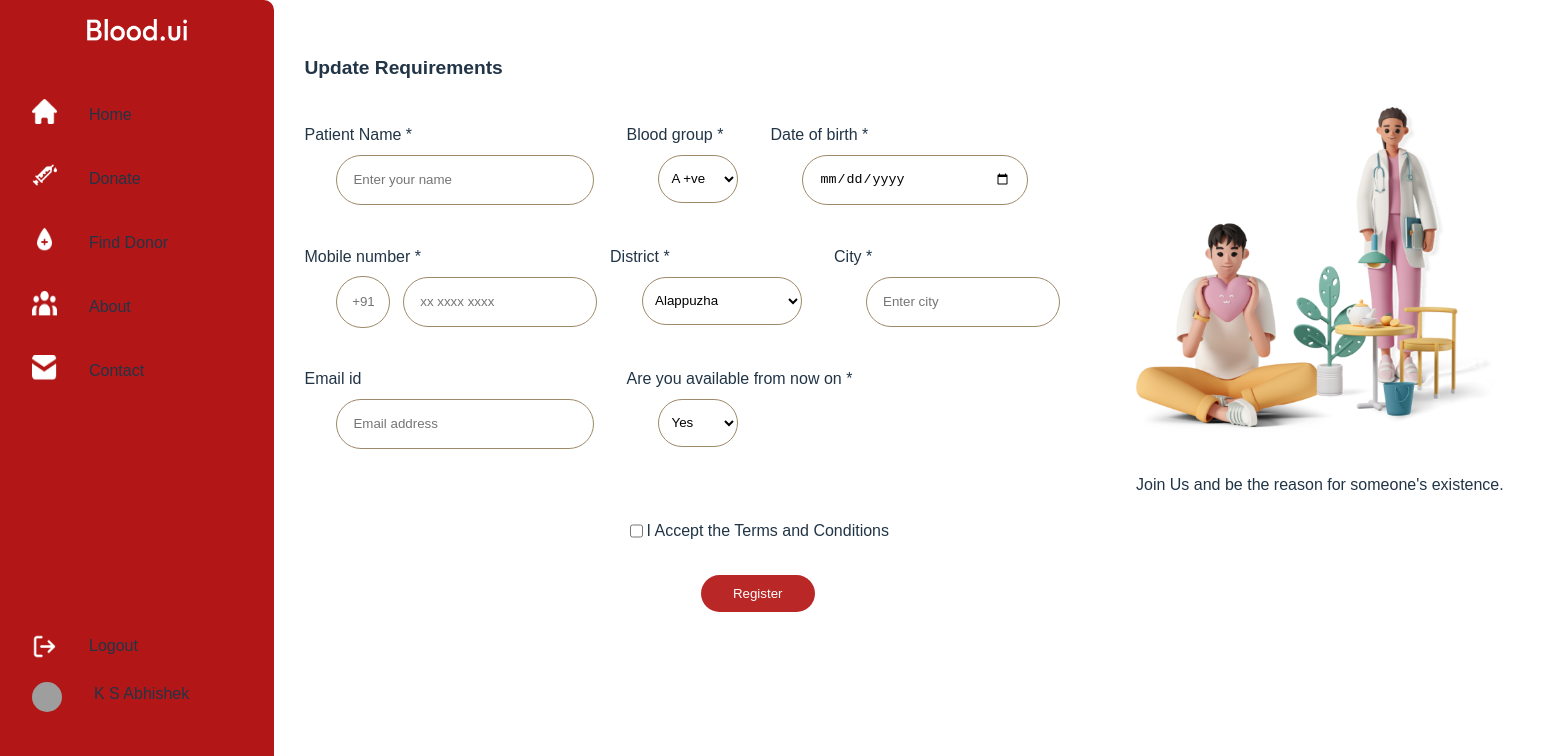
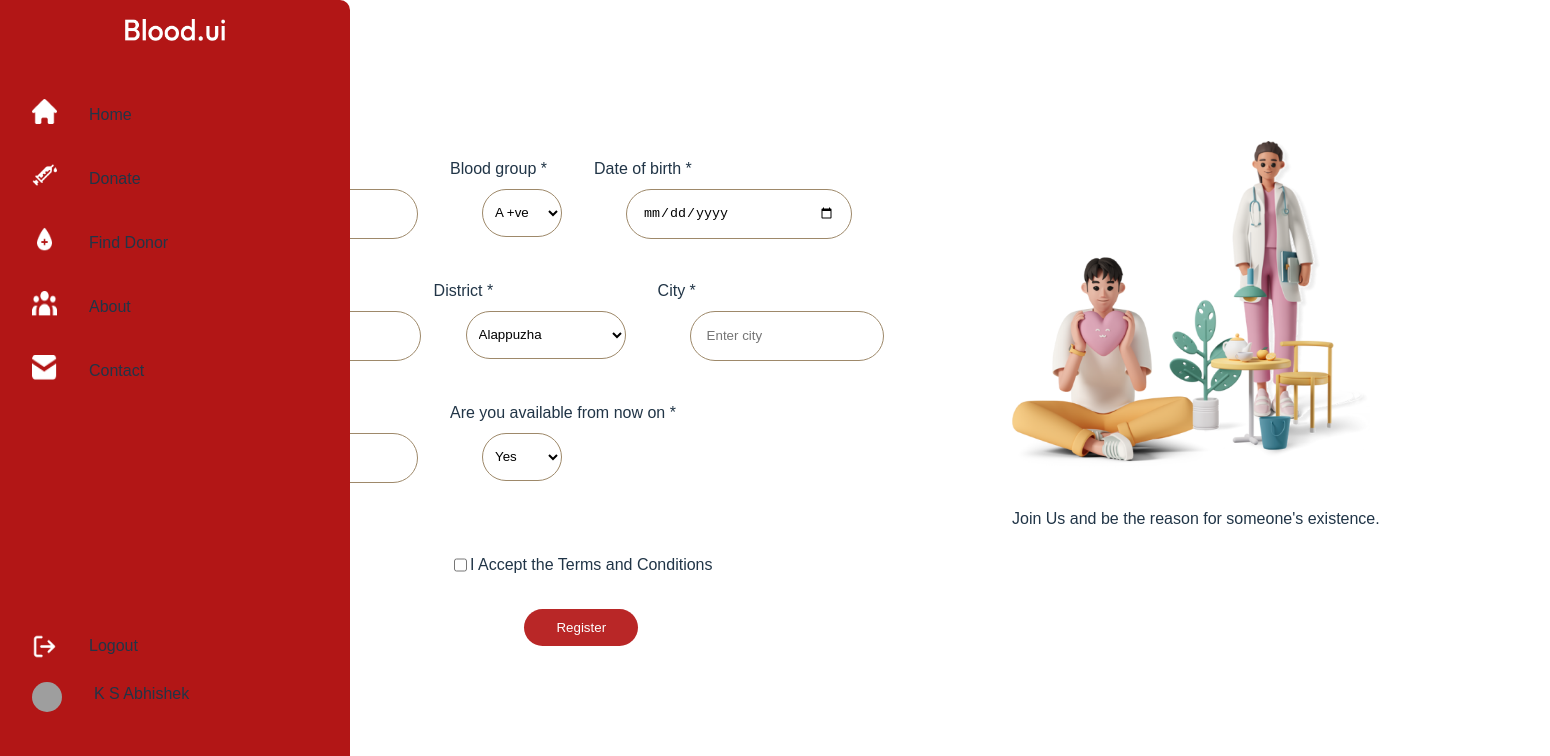
Before and after one commit to Blood-Ui/BloodUI-Frontend, a React (Vite) app: page / in a window 1280 px wide. Shown: the top 756 px of the page, 1550 px wide, since content can reach past the window. Built offline with nearby package versions, Linux system fonts and the light colour scheme; grey boxes are pictures that could not be loaded.

Commit message:
added Layout

```diff
--- a/src/App.jsx
+++ b/src/App.jsx
@@ -3,13 +3,13 @@ import React from 'react'
 import SideBar from './components/SideBar/SideBar'
 import Donate from './components/Donate/Donate'
 import Donor from './components/Donor/Donor'
+import Layout from './layout/Layout'
 
 const App = () => {
   return (
     <>
     <div style={{display:'flex'}}>
-      <SideBar/>
-      <Donor/>
+      <Layout/>
       </div>
     </>
   )
--- a/src/components/Donor/DonorStyles.jsx
+++ b/src/components/Donor/DonorStyles.jsx
@@ -1,7 +1,7 @@
 import styled from "styled-components";
 
 export const Box1 = styled.div`
-    padding: 30px;
+    padding: 4em;
     width: 100%;
     z-index: -1;
     `
--- /dev/null
+++ b/src/layout/Layout.jsx
@@ -0,0 +1,19 @@
+import SideBar from "../components/SideBar/SideBar"
+import Donor from "../components/Donor/Donor"
+import Donate from "../components/Donate/Donate"
+import { Box1 } from "./LayoutStyles"
+function Layout() {
+  return (
+    <>
+
+    <SideBar/>
+    <Box1>
+    <Donor/>
+    <Donate/>
+    </Box1>
+
+    </>
+  )
+}
+
+export default Layout
--- /dev/null
+++ b/src/layout/LayoutStyles.jsx
@@ -0,0 +1,7 @@
+import styled from "styled-components";
+
+export const Box1 = styled.div`
+    padding-left: 4em;
+position: absolute;
+
+    `
```
